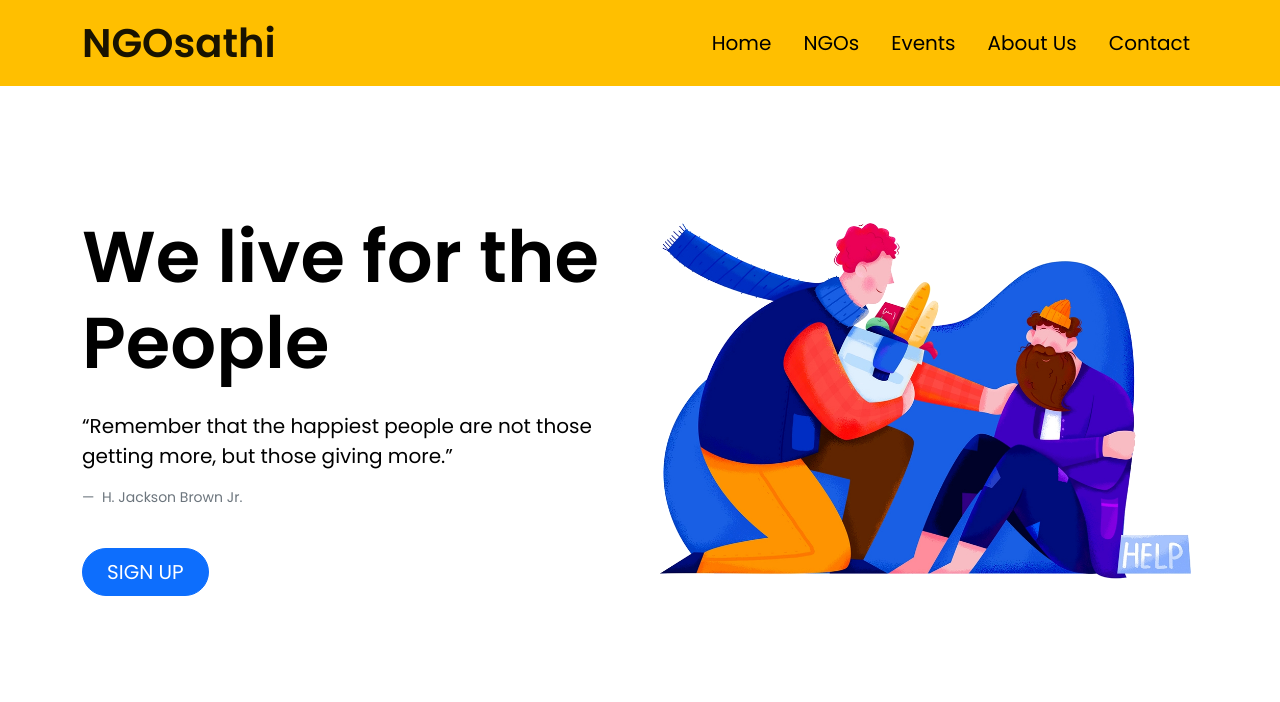
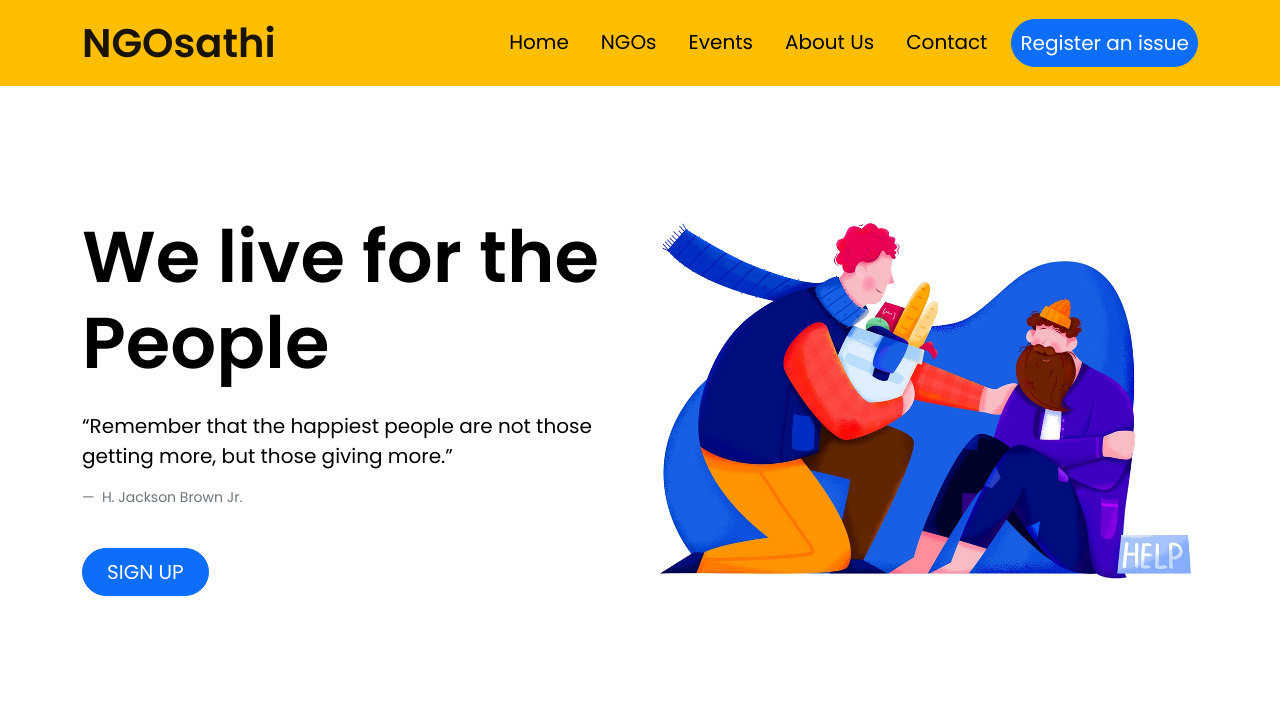
Before and after one commit to KartikVerma0/Hackowasp, a plain HTML site: page index.html in a window 1280 px wide. Shown: the top 702 px of the page. Drawn offline with nearby package versions, Linux system fonts and the light colour scheme.

Commit message:
Added issue registration link

```diff
--- a/index.html
+++ b/index.html
@@ -64,6 +64,13 @@
                         </li>
                         <li class="nav-item">
                             <a class="nav-link text-black" href="#">Contact</a>
+                        </li>
+                        <li class="nav-item">
+                            <a
+                                class="nav-link text-white btn btn-primary rounded-pill"
+                                href="issuealert.html"
+                                >Register an issue</a
+                            >
                         </li>
                     </ul>
                 </div>
```
